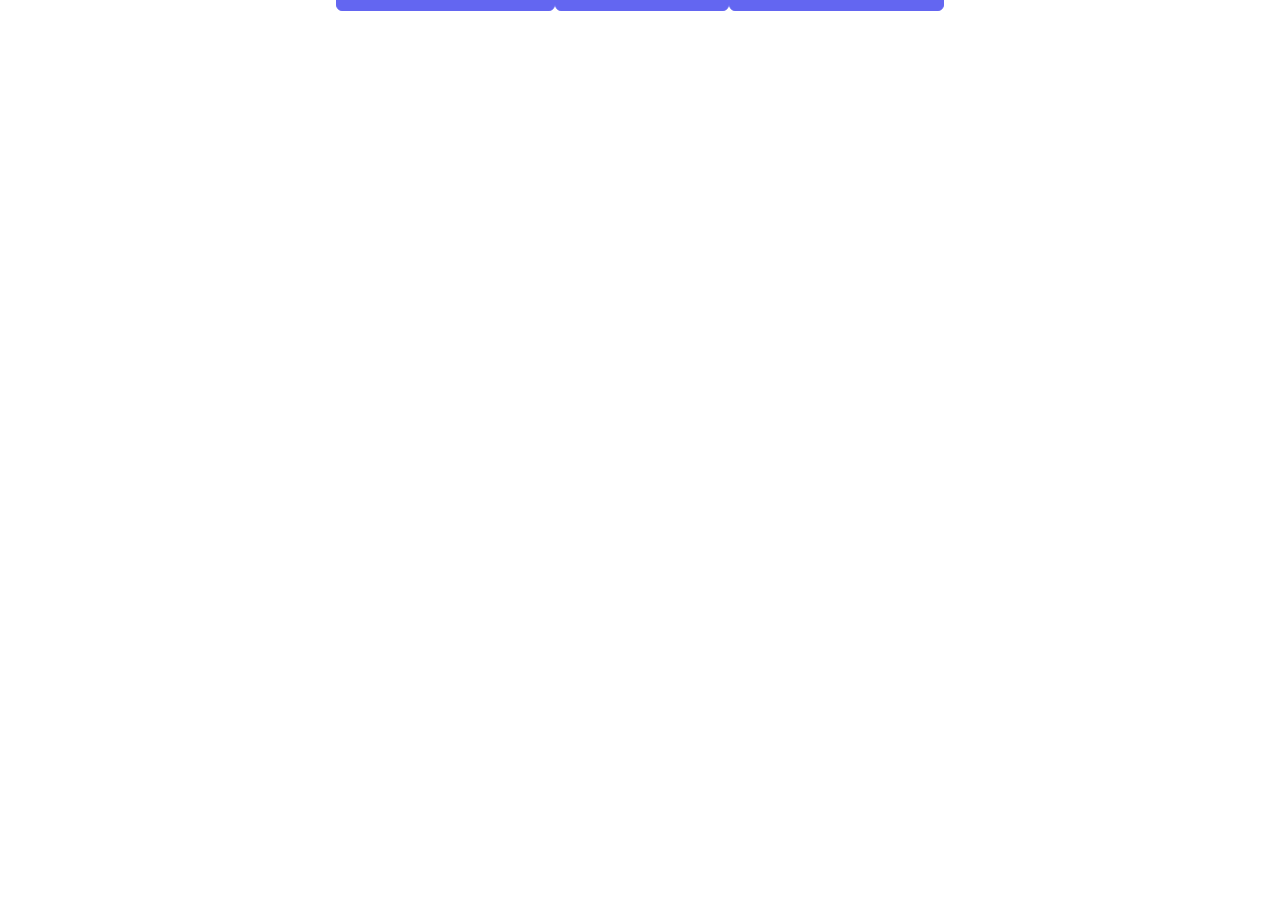
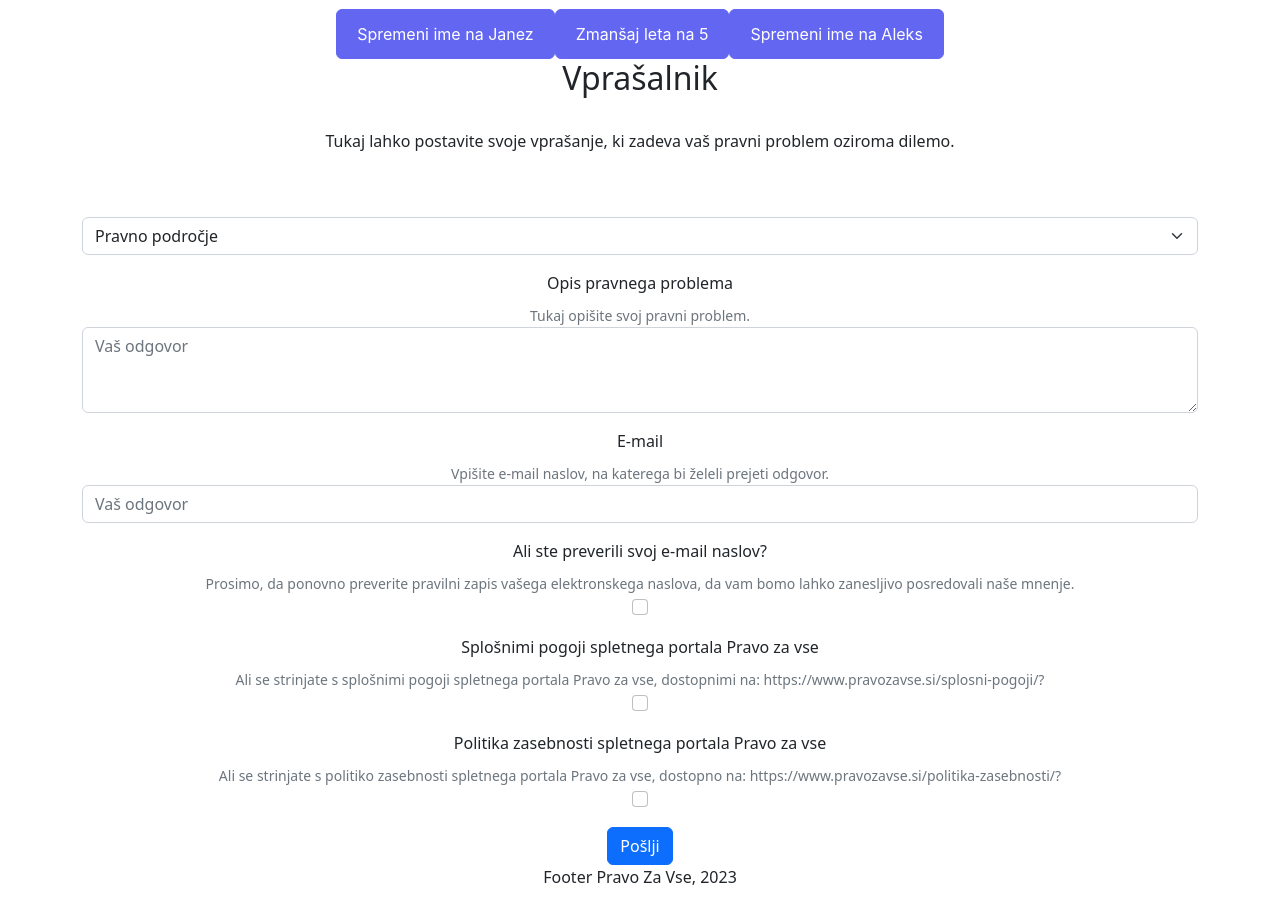
Before and after one commit to teol007/Praktikum2, a React (Create React App) app in the folder Frontend/pravozavsereact/: page / in a window 1280 px wide. Shown: the part 221-1126 px from the top of the page. Before the commit the page ends 800 px from the top, so only its background shows below. Built offline with nearby package versions, Linux system fonts and the light colour scheme.

Commit message:
Dodano ogrodje za vprasalnik, footer in navbar. Dodana knjiznica bootstrap.

```diff
--- a/Frontend/pravozavsereact/package.json
+++ b/Frontend/pravozavsereact/package.json
@@ -10,10 +10,14 @@
     "@types/node": "^16.18.27",
     "@types/react": "^18.2.6",
     "@types/react-dom": "^18.2.4",
+    "bootstrap": "^5.2.3",
     "jotai": "^2.1.0",
     "primereact": "^9.3.1",
     "react": "^18.2.0",
+    "react-bootstrap": "^2.7.4",
     "react-dom": "^18.2.0",
+    "react-router": "^6.11.1",
+    "react-router-dom": "^6.11.1",
     "react-scripts": "5.0.1",
     "typescript": "^4.9.5",
     "web-vitals": "^2.1.4"
--- a/Frontend/pravozavsereact/src/App.tsx
+++ b/Frontend/pravozavsereact/src/App.tsx
@@ -4,12 +4,18 @@ import "primereact/resources/themes/lara-light-indigo/theme.css";
 import "primereact/resources/primereact.min.css";
 import Greetings from './Components/Greetings/Greetings';
 import TestUseOfAtoms from './Components/TestUseOfAtoms/TestUseOfAtom';
+import AddQuestion from './Components/AddQuestion/AddQuestion';
+import Navbar from './Components/Navbar/Navbar';
+import Footer from './Components/Footer/Footer';
 
 function App() {
   return (
     <div className="App">
+      <Navbar />
       <Greetings />
       <TestUseOfAtoms />
+      <AddQuestion />
+      <Footer />
     </div>
   );
 }
--- /dev/null
+++ b/Frontend/pravozavsereact/src/Components/AddQuestion/AddQuestion.tsx
@@ -0,0 +1,80 @@
+import React from "react";
+import { Button, Form } from "react-bootstrap";
+
+interface AddQuestionProps{
+
+}
+
+export default function AddQuestion(): JSX.Element {
+  return (
+    <div className="container">
+        <h2>Vprašalnik</h2> <br />
+        <p>Tukaj lahko postavite svoje vprašanje, ki zadeva vaš pravni problem oziroma dilemo.</p> <br /> <br />
+        <Form>
+            <Form.Group className="mb-3" controlId="formSelect">
+                <Form.Select aria-label="Default select example">
+                    <option>Pravno področje</option>
+                    <option value="stvarnoPravo">Stvarno pravo (npr. nepremičnine, lastninska pravica, stvarne pravice, ...)</option>
+                    <option value="kazenskoPravo">Kazensko pravo</option>
+                    <option value="prekrskovnoPravo">Prekrškovno pravo</option>
+                    <option value="obligacijskoPravo">Obligacijsko pravo (npr. pogodbe, potrošniki, stvarne napake, ...)</option>
+                    <option value="odskodnina">Odškodnina</option>
+                    <option value="delovnoPravo">Delovno pravo</option>
+                    <option value="socialnoPravo">Socialno pravo</option>
+                    <option value="druzinskoPravo">Družinsko pravo</option>
+                    <option value="dednoPravo">Dedno pravo</option>
+                    <option value="izvrsilnoPravo">Izvršilno pravo</option>
+                    <option value="stecaj">Stečaj</option>
+                    <option value="davcnoPravo">Davčno pravo</option>
+                    <option value="drugo">Drugo</option>
+                </Form.Select>
+            </Form.Group>
+
+            <Form.Group className="mb-3" controlId="exampleForm.ControlTextarea1">
+                <Form.Label>Opis pravnega problema</Form.Label>
+                <Form.Text className="text-muted" ><br />
+                Tukaj opišite svoj pravni problem.
+                </Form.Text>
+                <Form.Control as="textarea" rows={3} placeholder="Vaš odgovor" />
+
+            </Form.Group>
+
+            <Form.Group className="mb-3" controlId="formBasicEmail">
+                <Form.Label>E-mail</Form.Label><br />
+                <Form.Text className="text-muted">
+                Vpišite e-mail naslov, na katerega bi želeli prejeti odgovor.
+                </Form.Text>
+                <Form.Control type="email" placeholder="Vaš odgovor" />
+            </Form.Group>
+
+            <Form.Group className="mb-3" controlId="formBasicCheckbox">
+                <Form.Label>Ali ste preverili svoj e-mail naslov?</Form.Label> <br />
+                <Form.Text className="text-muted">
+                Prosimo, da ponovno preverite pravilni zapis vašega elektronskega naslova, da vam bomo lahko zanesljivo posredovali naše mnenje.
+                </Form.Text>
+                <Form.Check type="checkbox" />
+            </Form.Group>
+
+            <Form.Group className="mb-3" controlId="formBasicCheckbox">
+                <Form.Label>Splošnimi pogoji spletnega portala Pravo za vse</Form.Label> <br />
+                <Form.Text className="text-muted">
+                Ali se strinjate s splošnimi pogoji spletnega portala Pravo za vse, dostopnimi na: https://www.pravozavse.si/splosni-pogoji/?
+                </Form.Text>
+                <Form.Check type="checkbox" />
+            </Form.Group>
+
+            <Form.Group className="mb-3" controlId="formBasicCheckbox">
+                <Form.Label>Politika zasebnosti spletnega portala Pravo za vse</Form.Label> <br />
+                <Form.Text className="text-muted">
+                Ali se strinjate s politiko zasebnosti spletnega portala Pravo za vse, dostopno na: https://www.pravozavse.si/politika-zasebnosti/?
+                </Form.Text>
+                <Form.Check type="checkbox" />
+            </Form.Group>
+
+            <Button variant="primary" type="submit">
+                Pošlji
+            </Button> <br />
+        </Form>
+    </div>
+  );
+}
--- /dev/null
+++ b/Frontend/pravozavsereact/src/Components/Footer/Footer.tsx
@@ -0,0 +1,9 @@
+import React from "react";
+
+export default function Footer(): JSX.Element {
+  return (
+    <>
+      <p>Footer Pravo Za Vse, 2023</p>
+    </>
+  );
+}
--- /dev/null
+++ b/Frontend/pravozavsereact/src/Components/Navbar/Navbar.tsx
@@ -0,0 +1,23 @@
+import React from 'react';
+import { Button, Container, Modal, Nav, Navbar as NavbarBootstrap} from "react-bootstrap"
+import { NavLink, Router } from "react-router-dom";
+import { Menubar } from 'primereact/menubar';
+
+export default function Navbar() {
+    const items = [
+        {
+            label: 'Domov',
+            icon: 'pi pi-fw pi-power-off'
+        },
+        {
+            label: 'Zastavi vprašanje',
+            icon: 'pi pi-fw pi-power-off'
+        }
+    ];
+
+    return (
+        <div className="card">
+            <Menubar model={items} />
+        </div>
+    )
+}
--- a/Frontend/pravozavsereact/src/index.tsx
+++ b/Frontend/pravozavsereact/src/index.tsx
@@ -4,6 +4,7 @@ import './index.css';
 import App from './App';
 import reportWebVitals from './reportWebVitals';
 import { Provider } from 'jotai';
+import 'bootstrap/dist/css/bootstrap.min.css';
 
 const root = ReactDOM.createRoot(
   document.getElementById('root') as HTMLElement
```
Also changed, not shown: 1 other file (tests, documents, lock files or other folders).
